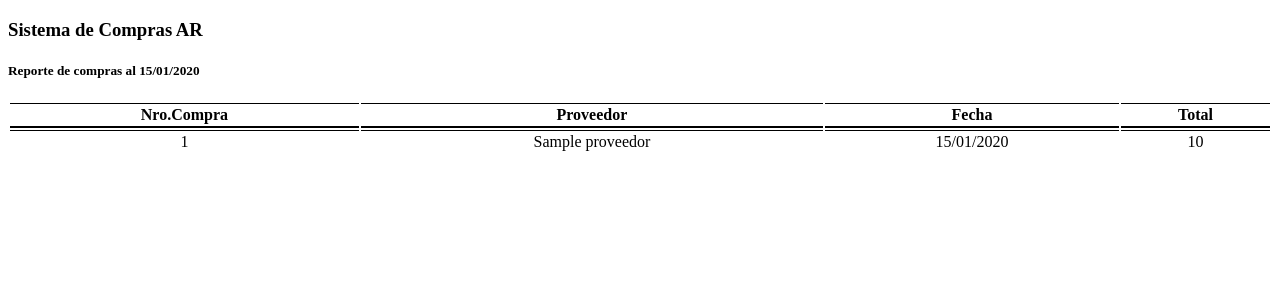
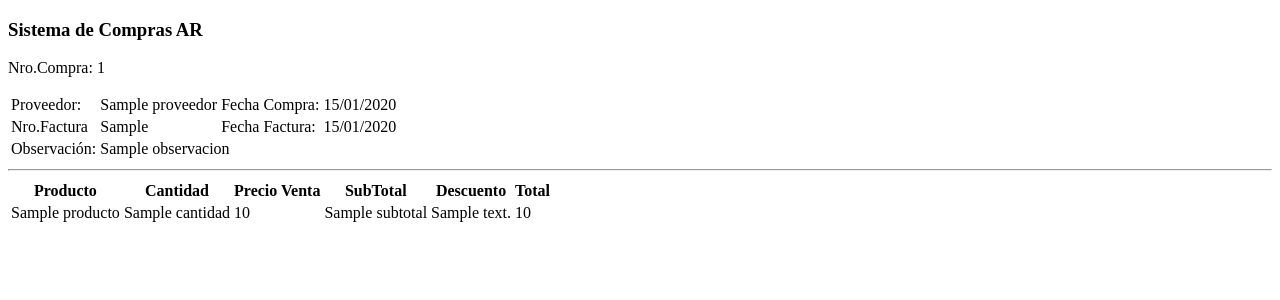
Before and after one commit to jedr82/dj41sfc, a Django app: template templates/cmp/compras_print_one.html in a window 1280 px wide. Shown: the top 300 px of the page. Run offline with Django 4.2, Linux system fonts and the light colour scheme; the template is opened without the code that fills it: most values are stand-ins (such as "Sample title", 1, 10 or a date in 2020).

Commit message:
Reporte de compra en pdf

```diff
--- a/cmp/reportes.py
+++ b/cmp/reportes.py
@@ -66,7 +66,7 @@
     template_path = 'cmp/compras_print_one.html'
     today = timezone.now()
 
-    enc = ComprasEnc.objects.filter(pk=compra_id)
+    enc = ComprasEnc.objects.filter(pk=compra_id).first()
     if enc:
         detalle = ComprasDet.objects.filter(compra_id=compra_id)
     else:
--- a/templates/cmp/compras_print_one.html
+++ b/templates/cmp/compras_print_one.html
@@ -11,47 +11,8 @@
         margin: 1cm;
     }
 
-    .table {
-        width: 100%;
-        max-width: 100%;
-        margin-botton: 5px;
-        background-color: #fff;
-    }
-
-    .table th, .table td {
-        padding: 2px;
-        vertical-align: top;
-        border-top: 1px solid #000;
+    .table td .numero {
         text-align: center;
-    }
-
-    .table thead th {
-        vertical-align: bottom;
-        border-bottom: 2px solid #000;
-    }
-
-    .table tbody + tbody {
-        border-top: 2px solid #000;
-    }
-
-    .table .table {
-        background-color: #fff;
-    }
-
-    .list-group {
-        display: block;
-        width: 100%;
-        list-style: none;
-        margin-top: 15px;
-        margin-bottom: 15px;
-    }
-
-    .list-group p {
-        width: 100%;
-        height: 20px;
-        line-height: 20px;
-        list-style: none;
-        font-size: 1.1em;
     }
     </style>
 </head>
@@ -60,25 +21,49 @@
     <div class="card">
         <div class="card-header">
             <h3>Sistema de Compras AR</h3>
-            <h5>Reporte de compras al {{ today|date:"d/m/Y" }}</h5>
+        </div>
+        <div class="list-group">
+            <p>Nro.Compra: {{ encabezado.id }}</p>
+            <table class="">
+                <tr>
+                    <td>Proveedor:</td>
+                    <td>{{ encabezado.proveedor }}</td>
+                    <td>Fecha Compra:</td>
+                    <td>{{ encabezado.fecha_compra|date:"d/m/Y" }}</td>
+                </tr>
+                <tr>
+                    <td>Nro.Factura</td>
+                    <td>{{ encabezado.nro_factura }}</td>
+                    <td>Fecha Factura:</td>
+                    <td>{{ encabezado.fecha_factura|date:"d/m/Y" }}</td>
+                </tr>
+                <tr>
+                    <td>Observación:</td>
+                    <td colspan="3">{{ encabezado.observacion }}</td>
+                </tr>
+            </table>
+            <hr>
         </div>
         <table class="table">
             <thead>
             <tr>
-                <th>Nro.Compra</th>
-                <th>Proveedor</th>
-                <th>Fecha</th>
+                <th>Producto</th>
+                <th>Cantidad</th>
+                <th>Precio Venta</th>
+                <th>SubTotal</th>
+                <th>Descuento</th>
                 <th>Total</th>
             </tr>
             </thead>
             <tbody>
-            {% for item in obj %}
+            {% for item in detalle %}
             <tr>
-                <td>{{ item.id }}</td>
-                <td>{{ item.proveedor }}</td>
-                <td>{{ item.fecha_compra|date:"d/m/Y" }}</td>
-                <td>{{ item.total }}</td>
-            </tr>
+                <td><span class="small">{{ item.producto }}</span></td>
+                <td class="numero">{{ item.cantidad }}</td>
+                <td class="numero">{{ item.precio_prv }}</td>
+                <td class="numero">{{ item.subtotal }}</td>
+                <td class="numero">{{ item.descuento }}</td>
+                <td class="numero">{{ item.total }}</td>
             {% endfor %}
             </tbody>
         </table>
```
